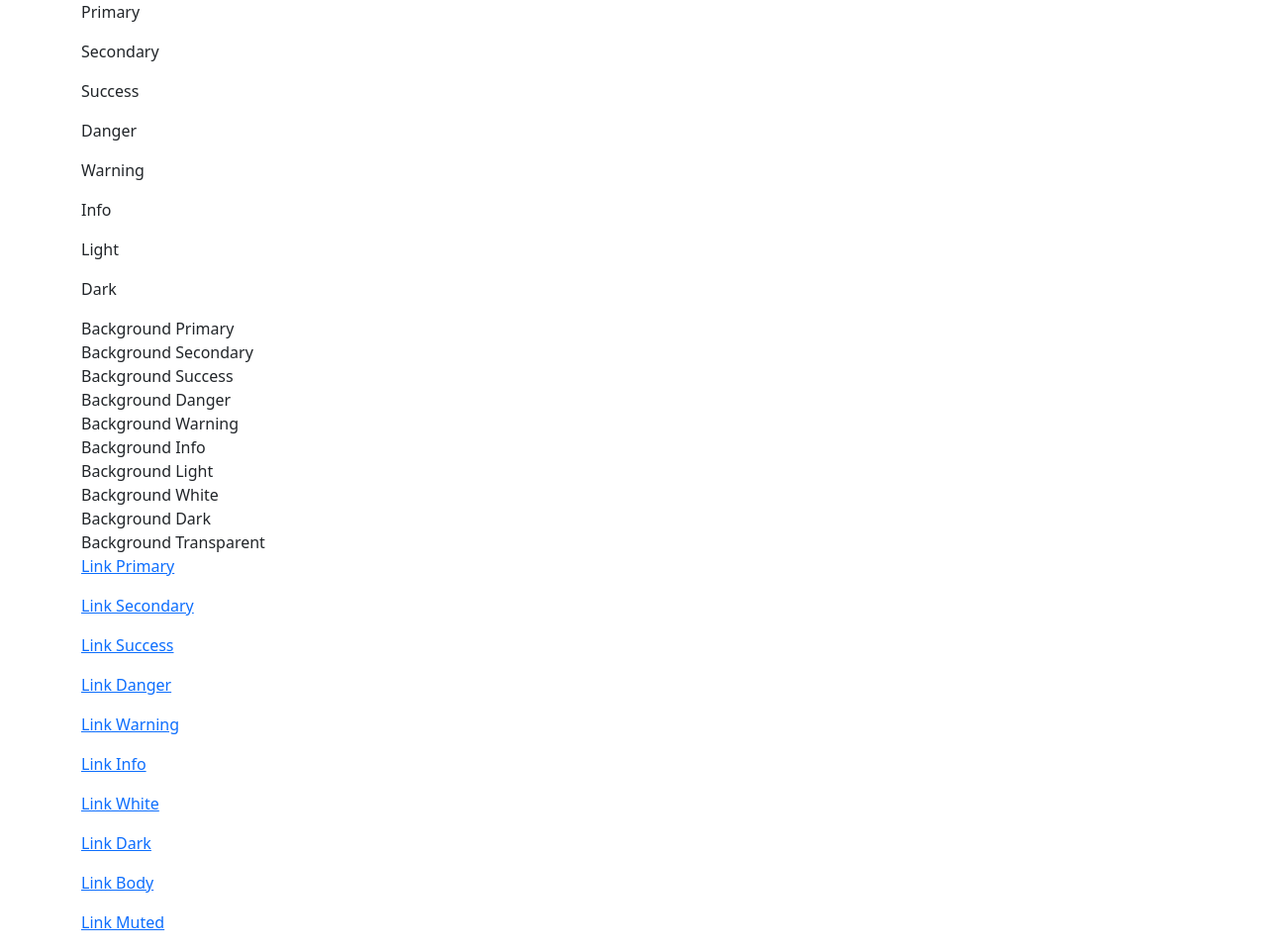
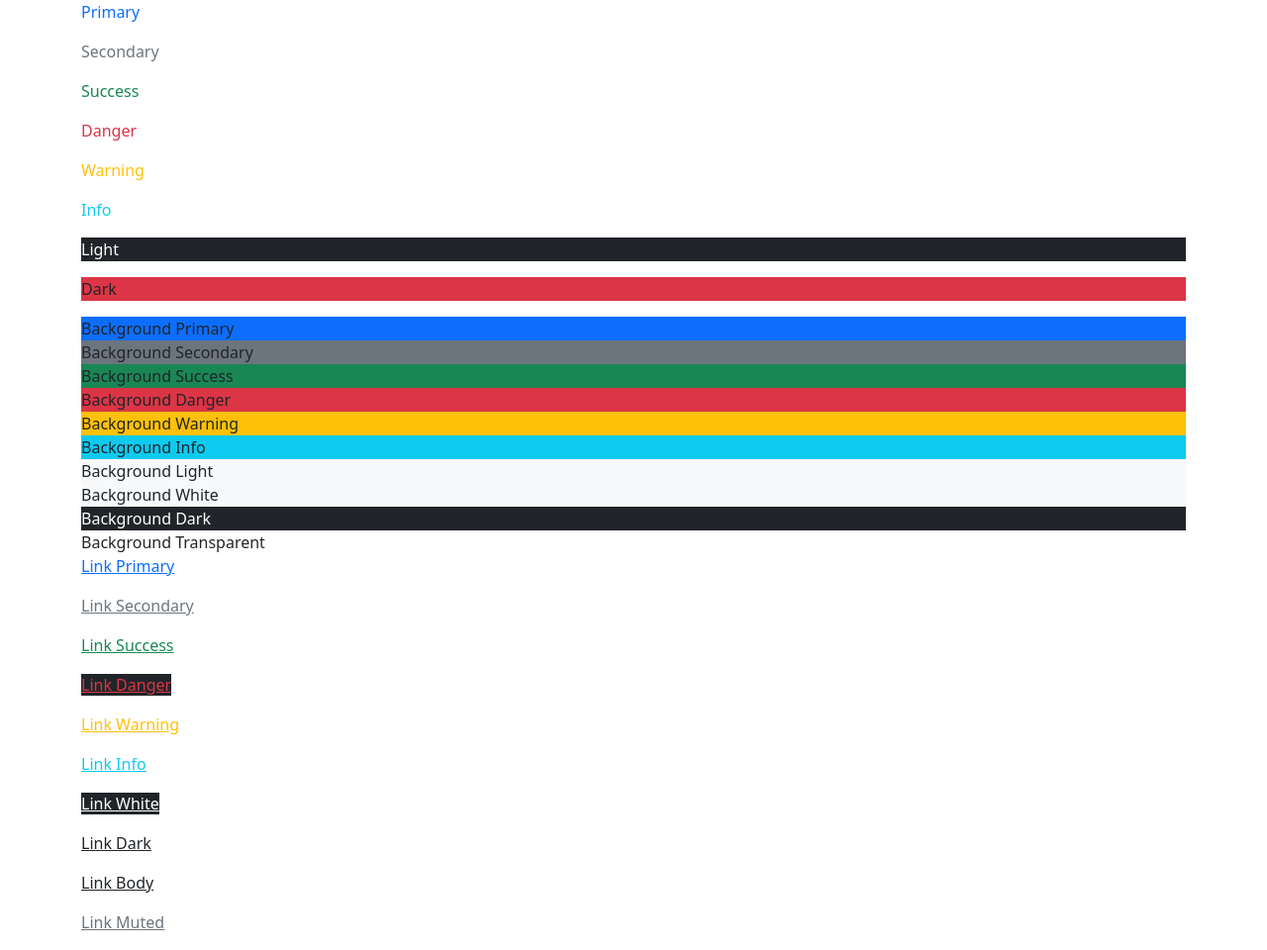
Before and after one commit to oaktnpy/github-desktop-project, a plain HTML site: page 2_Color-Background.html in a window 1280 px wide. Shown: the whole page at 99% size. Drawn offline with nearby package versions, Linux system fonts and the light colour scheme.

Commit message:
Update 2_Color-Background.html

```diff
--- a/2_Color-Background.html
+++ b/2_Color-Background.html
@@ -10,38 +10,38 @@
 <body>
     <div class="container">
         <!-- สีข้อความ -->
-        <p>Primary</p>
-        <p>Secondary</p>
-        <p>Success</p>
-        <p>Danger</p>
-        <p>Warning</p>
-        <p>Info</p>
-        <p>Light</p>
-        <p>Dark</p>
+        <p class="text-primary">Primary</p>
+        <p class="text-secondary">Secondary</p>
+        <p class="text-success">Success</p>
+        <p class="text-danger">Danger</p>
+        <p class="text-warning">Warning</p>
+        <p class="text-info">Info</p>
+        <p class="text-light bg-dark">Light</p>
+        <p class="text-dark bg-danger">Dark</p>
 
         <!-- พื้นหลัง -->
-        <div>Background Primary</div>
-        <div>Background Secondary</div>
-        <div>Background Success</div>
-        <div>Background Danger</div>
-        <div>Background Warning</div>
-        <div>Background Info</div>
-        <div>Background Light</div>
-        <div>Background White</div>
-        <div>Background Dark</div>
-        <div>Background Transparent</div>
+        <div class="bg-primary">Background Primary</div>
+        <div class="bg-secondary">Background Secondary</div>
+        <div class="bg-success">Background Success</div>
+        <div class="bg-danger">Background Danger</div>
+        <div class="bg-warning">Background Warning</div>
+        <div class="bg-info">Background Info</div>
+        <div class="bg-light">Background Light</div>
+        <div class="bg-light">Background White</div>
+        <div class="bg-dark text-white">Background Dark</div>
+        <div class="bg-transparent">Background Transparent</div>
 
         <!-- กำหนดสีให้ link -->
-        <p><a href="">Link Primary</a></p>
-        <p><a href="">Link Secondary</a></p>
-        <p><a href="">Link Success</a></p>
-        <p><a href="">Link Danger</a></p>
-        <p><a href="">Link Warning</a></p>
-        <p><a href="">Link Info</a></p>
-        <p><a href="">Link White</a></p>
-        <p><a href="">Link Dark</a></p>
-        <p><a href="">Link Body</a></p>
-        <p><a href="">Link Muted</a></p>
+        <p><a href="" class="text-primary">Link Primary</a></p>
+        <p><a href="" class="text-secondary">Link Secondary</a></p>
+        <p><a href="" class="text-success">Link Success</a></p>
+        <p><a href="" class="text-danger bg-dark">Link Danger</a></p>
+        <p><a href="" class="text-warning">Link Warning</a></p>
+        <p><a href="" class="text-info">Link Info</a></p>
+        <p><a href="" class="text-white bg-dark">Link White</a></p>
+        <p><a href="" class="text-dark">Link Dark</a></p>
+        <p><a href="" class="text-body">Link Body</a></p>
+        <p><a href="" class="text-muted">Link Muted</a></p>
     </div>
 </body>
 </html>
```
